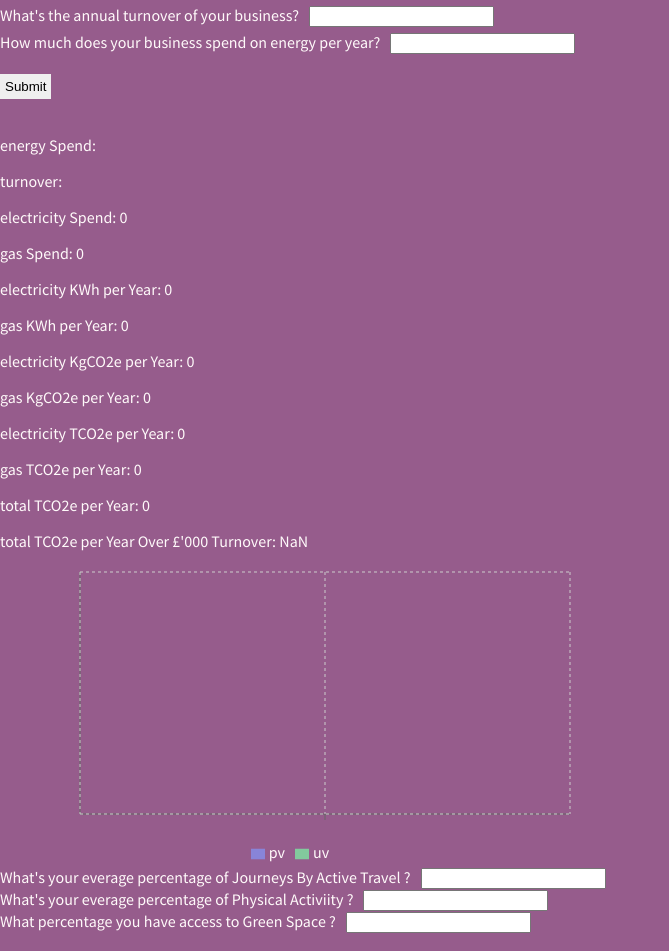
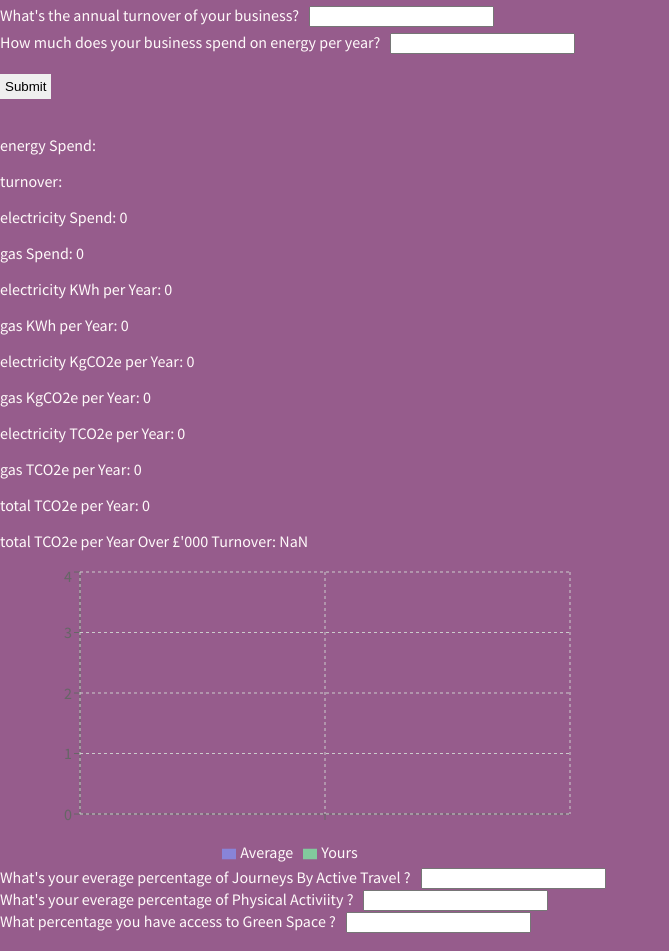
Before and after one commit to rurigrass/beyond-green-test, a React (Create React App) app: page / in a window 1280 px wide. Shown: the top 951 px of the page, without its empty margins (0-669 px from the left). Built offline with nearby package versions, Linux system fonts and the light colour scheme.

Commit message:
co2 chart fixed'

```diff
--- a/src/components/Co2GraphComponent.js
+++ b/src/components/Co2GraphComponent.js
@@ -21,7 +21,6 @@ class Co2GraphComponent extends React.Component {
   }
 
   render () {
-    console.log(this.state.chartData);
     return (
       <BarChart width={600} height={300} data={this.state.chartData}
         margin={{top: 5, right: 30, left: 20, bottom: 5}}>
@@ -30,8 +29,8 @@ class Co2GraphComponent extends React.Component {
         <CartesianGrid strokeDasharray="3 3"/>
         <Tooltip/>
         <Legend />
-        <Bar dataKey="pv" fill="#8884d8" />
-        <Bar dataKey="uv" fill="#82ca9d" />
+        <Bar dataKey="Average" fill="#8884d8" />
+        <Bar dataKey="Yours" fill="#82ca9d" />
       </BarChart>
     );
   }
```
